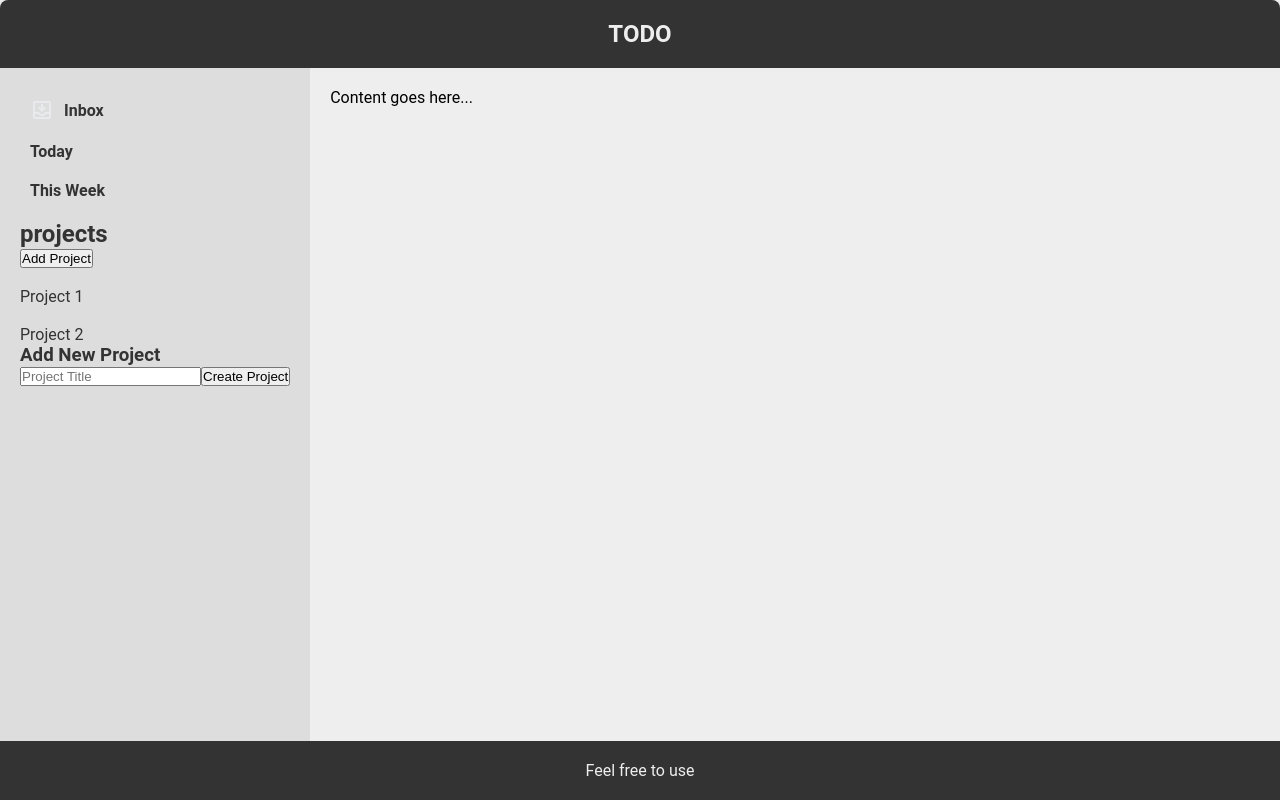
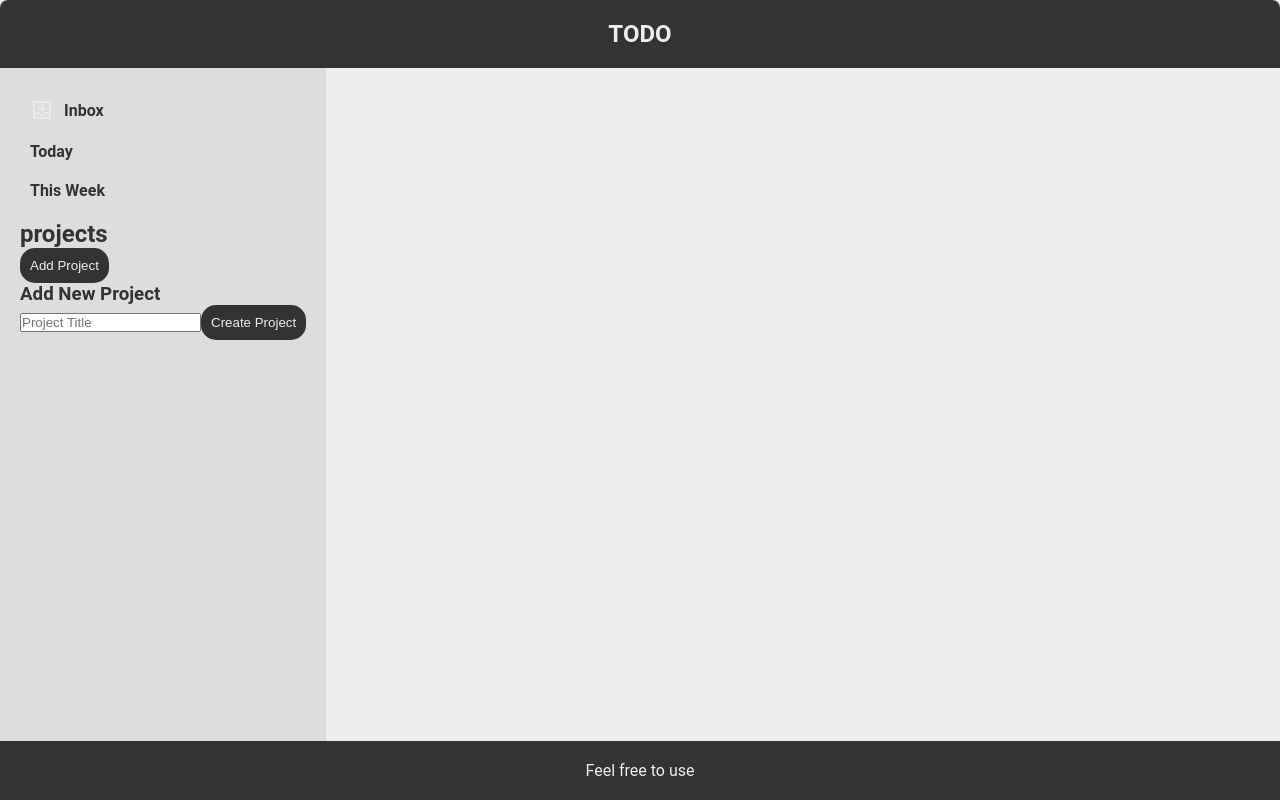
Before and after one commit to AhmadAbdelaziz8/odin-todo, a website built with webpack: page src/template.html in a window 1280 px wide. Both pictures are taken after a click on the element "Add Project". Built offline with nearby package versions, Linux system fonts and the light colour scheme.

Commit message:
render content

```diff
--- a/src/index.js
+++ b/src/index.js
@@ -2,12 +2,4 @@ import "./style.css";
 import { addProject, addTodo, projectsArray } from "./todo-logic";
 import { displayProjects } from "./render-projects";
 
-// Create some initial projects and todos
-addProject("Project 1");
-addProject("Project 2");
-
-addTodo(projectsArray[0], "Todo 1", "Description 1", "2023-12-31", "High");
-addTodo(projectsArray[0], "Todo 2", "Description 2", "2024-01-15", "Medium");
-addTodo(projectsArray[1], "Todo 3", "Description 3", "2023-12-25", "Low");
-
 displayProjects();
--- a/src/render-content.js
+++ b/src/render-content.js
@@ -37,7 +37,14 @@ function displayTodoForm(project) {
   submitButton.className = "submit-todo";
 
   // Append form elements
-    todoForm.append(formTitle, todoTitleInput, todoDescriptionInput, todoDueDateInput, todoPriorityInput, submitButton);
+  todoForm.append(
+    formTitle,
+    todoTitleInput,
+    todoDescriptionInput,
+    todoDueDateInput,
+    todoPriorityInput,
+    submitButton
+  );
   content.appendChild(todoForm);
 
   // Add event listener to submit button
@@ -56,19 +63,19 @@ function displayTodoForm(project) {
 }
 
 function displayTodos(project) {
-    const todoContainer = document.createElement('div');
-    todoContainer.className = 'todo-container';
+  const todoContainer = document.createElement("div");
+  todoContainer.className = "todo-container";
 
   if (project && project.todoList) {
-        project.todoList.forEach(todo => {
-            const todoItem = document.createElement('div');
-            todoItem.className = 'todo-item';
+    project.todoList.forEach((todo) => {
+      const todoItem = document.createElement("div");
+      todoItem.className = "todo-item";
       todoItem.dataset.todoId = todo.id;
 
-            const todoTitle = document.createElement('h4');
+      const todoTitle = document.createElement("h4");
       todoTitle.textContent = todo.title;
 
-            const todoDescription = document.createElement('p');
+      const todoDescription = document.createElement("p");
       todoDescription.textContent = todo.description;
 
       todoItem.append(todoTitle, todoDescription);
@@ -80,16 +87,17 @@ function displayTodos(project) {
 }
 
 function renderContent(project) {
-    content.innerHTML = '';
+  console.log("Project:", project);
+  content.innerHTML = "";
 
-    const projectTitle = document.createElement('h2');
-    projectTitle.textContent = project.name;
+  const projectTitle = document.createElement("h1");
+  projectTitle.textContent = project.title;
 
-    const line = document.createElement('hr');
+  const line = document.createElement("hr");
 
-    const addTaskButton = document.createElement('button');
-    addTaskButton.textContent = 'Add Task';
-    addTaskButton.addEventListener('click', () => {
+  const addTaskButton = document.createElement("button");
+  addTaskButton.textContent = "Add Task";
+  addTaskButton.addEventListener("click", () => {
     if (!todoForm) {
       displayTodoForm(project);
     }
--- a/src/render-projects.js
+++ b/src/render-projects.js
@@ -3,12 +3,11 @@ import { addProject, projectsArray } from "./todo-logic";
 import { renderContent } from "./render-content";
 // access buttons
 const addProjectButton = document.querySelector(".add-project");
-const content = document.querySelector(".content-container");
-const projectsContent = document.querySelector(".projects-section");
+const projectsContent = document.querySelector(".projects-list");
 
 // show projects
 function displayProjects() {
-  projectsContent.innerHTML === "" ? null : "";
+  projectsContent.innerHTML = "";
   projectsArray.forEach((project) => {
     // project tile container
     const projectTile = document.createElement("div");
@@ -53,14 +52,20 @@ function displayProjectForm() {
   projectForm.append(formTitle, projectTitleInput, submitButton);
   projectsContent.appendChild(projectForm);
 
+  // Disable add project button
+  addProjectButton.disabled = true;
+
   // Add event listener to submit button
   submitButton.addEventListener("click", () => {
     const projectTitle = projectTitleInput.value.trim();
     if (projectTitle) {
       addProject(projectTitle);
       displayProjects();
-      projectsContent.removeChild(projectForm);
-      projectForm = null;
+      if (projectsContent.contains(projectForm)) {
+        projectsContent.removeChild(projectForm);
+        projectForm = null;
+      }
+      addProjectButton.disabled = false;
     }
   });
 }
--- a/src/style.css
+++ b/src/style.css
@@ -102,3 +102,13 @@ footer {
   color: var(--primary-light);
   padding: 20px;
 }
+
+button {
+  width: auto;
+  height: auto;
+  border: none;
+  background-color: var(--primary-dark);
+  color: var(--primary-light);
+  border-radius: 15px;
+  padding: 10px;
+}
--- a/src/template.html
+++ b/src/template.html
@@ -49,7 +49,6 @@
 
     <!-- Content -->
     <div class="content-container">
-      <p>Content goes here...</p>
     </div>
 
     <footer>Feel free to use</footer>
```
Lines whose indentation alone changed are shown as unchanged.
